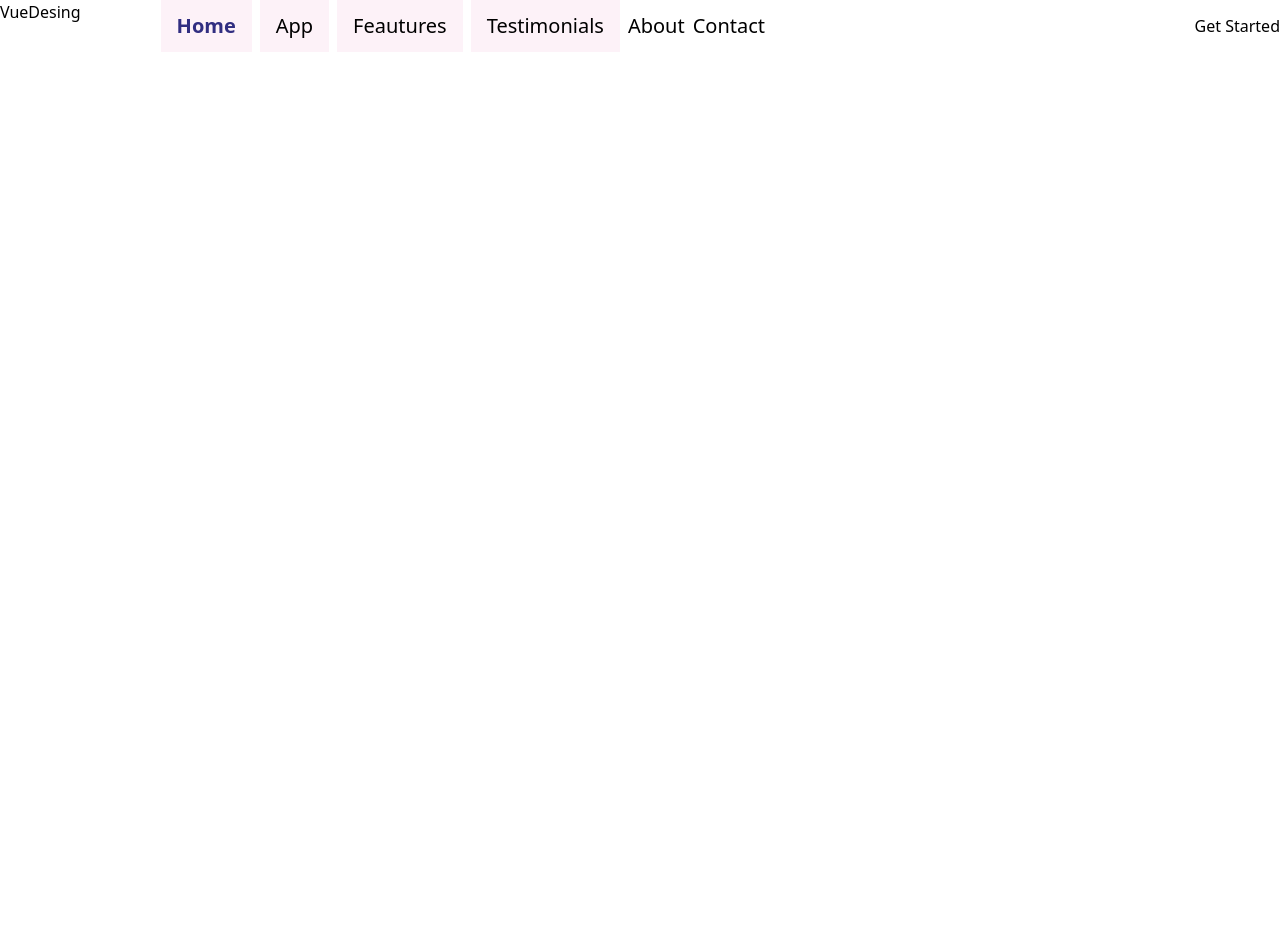
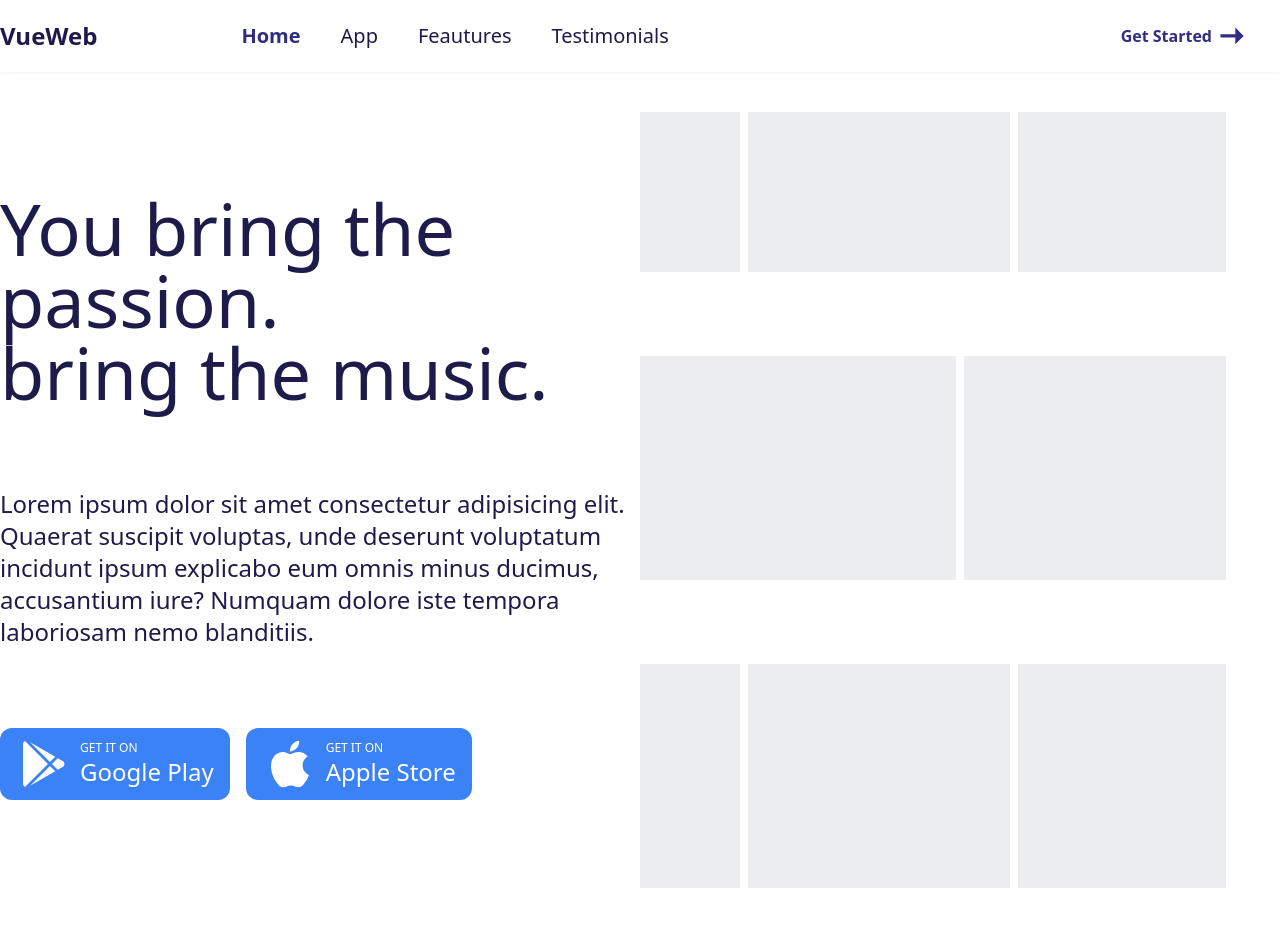
Before and after one commit to achrafdevl/Landing-page-Vue-js, a Vue app in the folder vue js/: page / in a window 1280 px wide. Shown: the top 926 px of the page. Before the commit the page ends 800 px from the top, so only its background shows below. Built offline with nearby package versions, Linux system fonts and the light colour scheme.

Commit message:
update hero

```diff
--- a/vue js/src/assets/main.css
+++ b/vue js/src/assets/main.css
@@ -1,3 +1,8 @@
 @tailwind base;
 @tailwind components;
 @tailwind utilities;
+
+html {
+    @apply font-sans text-indigo-950 text-base
+
+}
--- a/vue js/src/components/Hero.vue
+++ b/vue js/src/components/Hero.vue
@@ -10,19 +10,22 @@
 
 <template>
 
-  <header class="">
-    <nav class=" =container flex justify-between items-center">
-      <div class="flex justify-between gap-20">
+  <!-- Header:> Logo navbar  -->
+
+    <header class="sticky top-0 shadow shadow-indigo-50 ">
+      <nav class="container flex justify-between items-center ">
+
+        <div class="flex items-center gap-32">
           <!-- logo -->
 
-        <a href="#">VueDesing</a>
+          <a href="#" class="text-2xl font-bold" >VueWeb</a>
 
           <!-- navBar -->
           <div  class=" flex items-center text-xl gap-2">
 
             <a
               :href="link.url"
-            class="px-4 py-3 bg-pink-50"
+              class="px-4 py-4 hover:text-indigo-900"
               v-for="(link, index) in links"
               :key="index"
               :class="{'text-indigo-900 font-bold': link.active}"
@@ -30,25 +33,88 @@
               {{ link.name }}
             </a>
 
-          <a href="#">
-            About
-          </a>
 
-          <a href="#">
-            Contact
-          </a>
 
           </div>
 
         </div>
 
         <!--  -->
-      <a href="#">
+        <a href="#" class="flex items-center text-indigo-900 font-bold px-7 py-4">
+          <span>
             Get Started
+          </span>
+            <svg xmlns="http://www.w3.org/2000/svg" viewBox="0 0 24 24" class="w-10  fill-current">
+              <path d="M14 16.94V12.94H5.08L5.05 10.93H14V6.94L19 11.94Z" />
+            </svg>
         </a>
 
       </nav>
     </header>
+
+  <!-- section 1 -->
+
+    <section class="relative py-10">
+
+      <div class="container grid grid-cols-2 gap-7">
+
+          <!-- left sect -->
+        <div class="py-20 space-y-20">
+
+          <h1 class="text-7xl">
+            You bring the passion. <br>  bring the music.
+          </h1>
+          <p class="text-2xl">
+            Lorem ipsum dolor sit amet consectetur adipisicing elit. Quaerat suscipit voluptas, unde deserunt voluptatum incidunt ipsum explicabo eum omnis minus ducimus, accusantium iure? Numquam dolore iste tempora laboriosam nemo blanditiis.
+          </p>
+
+          <div class="flex items-center gap-4 text-white" >
+
+            <button class="flex justify-between items-center bg-blue-500 px-4 py-2 rounded-xl  gap-2">
+              <svg xmlns="http://www.w3.org/2000/svg" viewBox="0 0 24 24" class="w-14 fill-current">
+                <path d="M3,20.5V3.5C3,2.91 3.34,2.39 3.84,2.15L13.69,12L3.84,21.85C3.34,21.6 3,21.09 3,20.5M16.81,15.12L6.05,21.34L14.54,12.85L16.81,15.12M20.16,10.81C20.5,11.08 20.75,11.5 20.75,12C20.75,12.5 20.53,12.9 20.18,13.18L17.89,14.5L15.39,12L17.89,9.5L20.16,10.81M6.05,2.66L16.81,8.88L14.54,11.15L6.05,2.66Z" />
+              </svg>
+
+
+              <span class="flex flex-col justify-start text-left">
+                <span class="uppercase text-xs">Get it On</span>
+                <span class="text-2xl">Google Play</span>
+              </span>
+            </button>
+
+            <button class="flex justify-between items-center bg-blue-500 px-4 py-2 rounded-xl gap-2">
+              <svg xmlns="http://www.w3.org/2000/svg" viewBox="0 0 24 24" class="w-14 fill-current">
+                <path d="M18.71,19.5C17.88,20.74 17,21.95 15.66,21.97C14.32,22 13.89,21.18 12.37,21.18C10.84,21.18 10.37,21.95 9.1,22C7.79,22.05 6.8,20.68 5.96,19.47C4.25,17 2.94,12.45 4.7,9.39C5.57,7.87 7.13,6.91 8.82,6.88C10.1,6.86 11.32,7.75 12.11,7.75C12.89,7.75 14.37,6.68 15.92,6.84C16.57,6.87 18.39,7.1 19.56,8.82C19.47,8.88 17.39,10.1 17.41,12.63C17.44,15.65 20.06,16.66 20.09,16.67C20.06,16.74 19.67,18.11 18.71,19.5M13,3.5C13.73,2.67 14.94,2.04 15.94,2C16.07,3.17 15.6,4.35 14.9,5.19C14.21,6.04 13.07,6.7 11.95,6.61C11.8,5.46 12.36,4.26 13,3.5Z" />
+              </svg>
+
+              <span class="flex flex-col justify-start text-left">
+                <span class="uppercase text-xs">Get it On</span>
+                <span class="text-2xl">Apple Store</span>
+              </span>
+            </button>
+
+          </div>
+
+        </div>
+
+        <!-- right section -->
+        <div class="absolute w-1/2 h-full gap-y-3 right-0 top-10 grid grid-cols-12 gap-2">
+
+          <div class="h-40 bg-gray-400/20 col-start-1 col-end-3 "></div>
+          <div class="h-40 bg-gray-400/20 col-start-3 col-end-8 "></div>
+          <div class="h-40 bg-gray-400/20 col-start-8 col-end-12 "></div>
+
+          <div class="h-56 bg-gray-400/20 row-start-2 col-start-1 col-end-7 "></div>
+          <div class="h-56 bg-gray-400/20 col-start-7 col-end-12 "></div>
+
+          <div class="h-56 bg-gray-400/20 row-start-3 col-start-1 col-end-3 "></div>
+          <div class="h-56 bg-gray-400/20 col-start-3 col-end-8 "></div>
+          <div class="h-56 bg-gray-400/20 col-start-8 col-end-12 "></div>
+
+        </div>
+
+      </div>
+    </section>
 
 </template>
 
```
Lines whose indentation alone changed are shown as unchanged.
